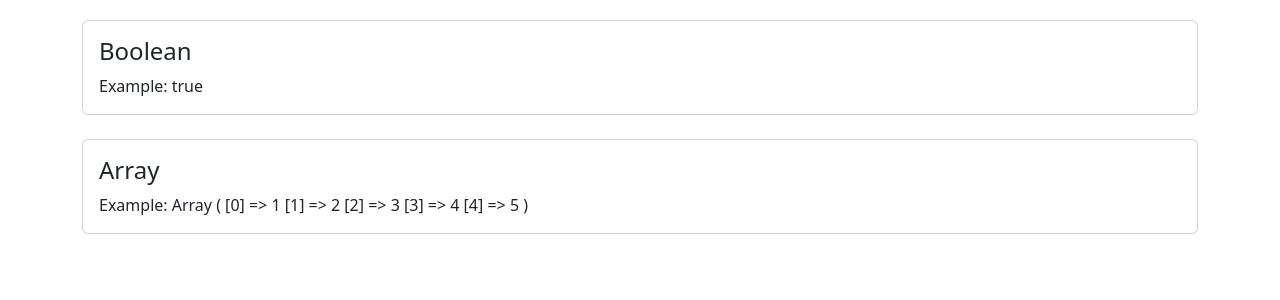
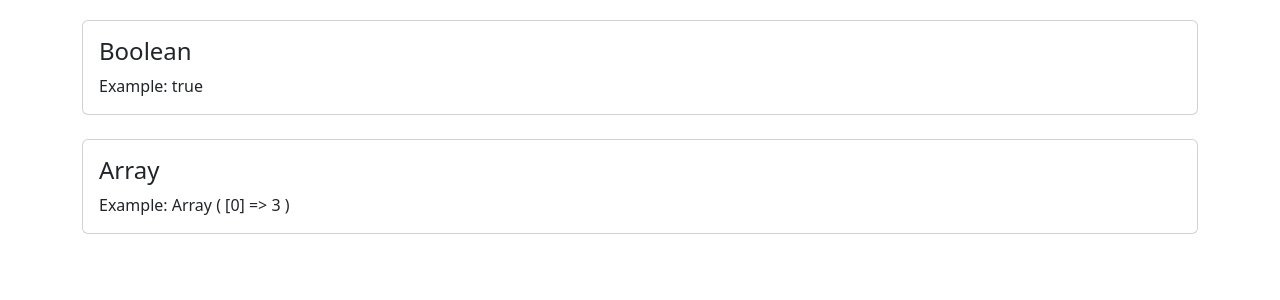
Before and after one commit to harri-k/PHPLessons, a PHP site: page /datatypes.php in a window 1280 px wide. Shown: the part 456-756 px from the top of the page. Run offline with PHP 8.4, Linux system fonts and the light colour scheme.

Commit message:
Update datatypes.php

```diff
--- a/datatypes.php
+++ b/datatypes.php
@@ -66,7 +66,7 @@
                 <h4 class="card-title">Array</h4>
                 <p class="card-text">
                     <?php
-                        $arrayExample = array(1, 2, 3, 4, 5);
+                        $arrayExample = array(3);
                         echo "Example: ";
                         print_r($arrayExample);
                     ?>
```
